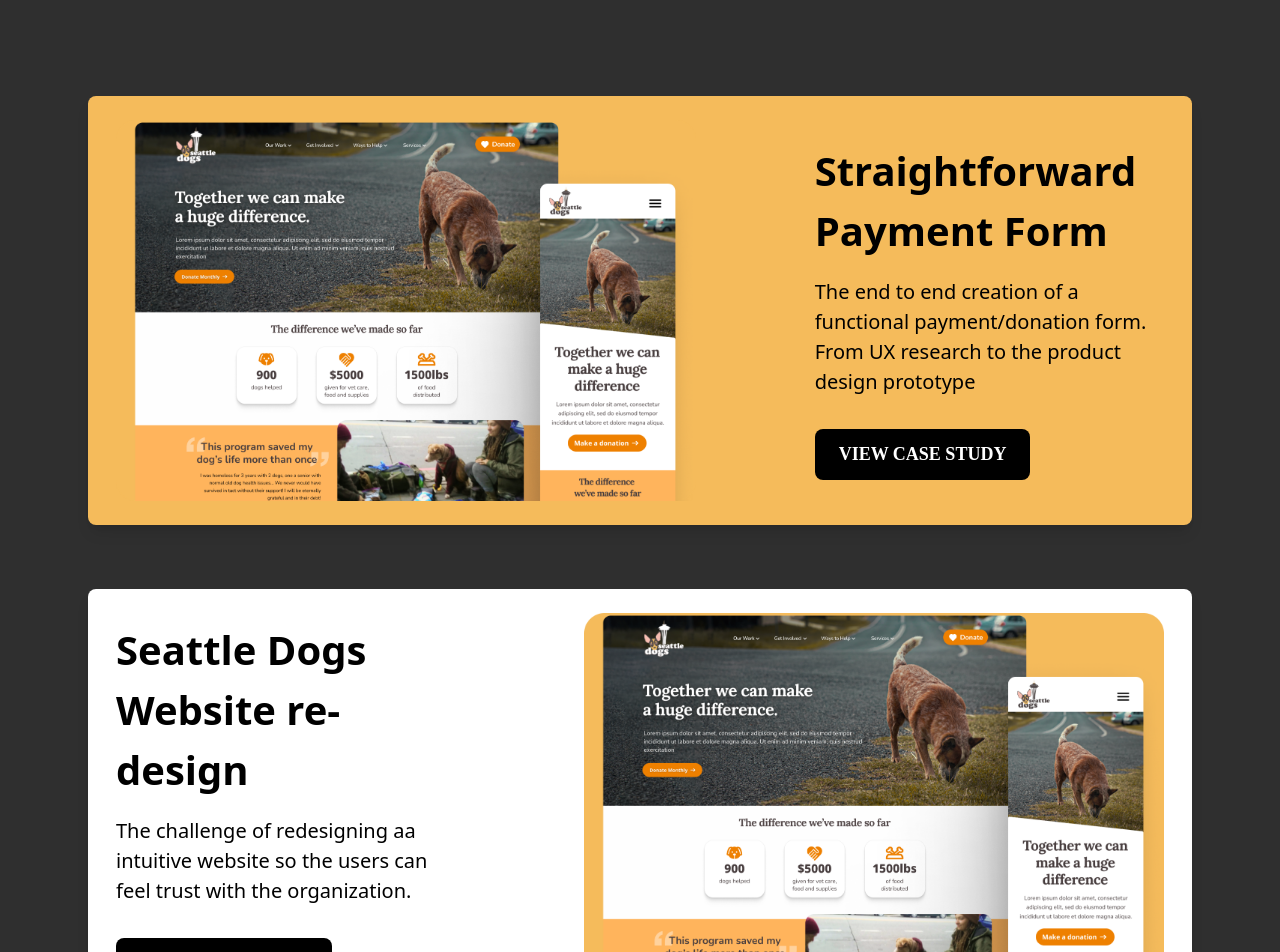
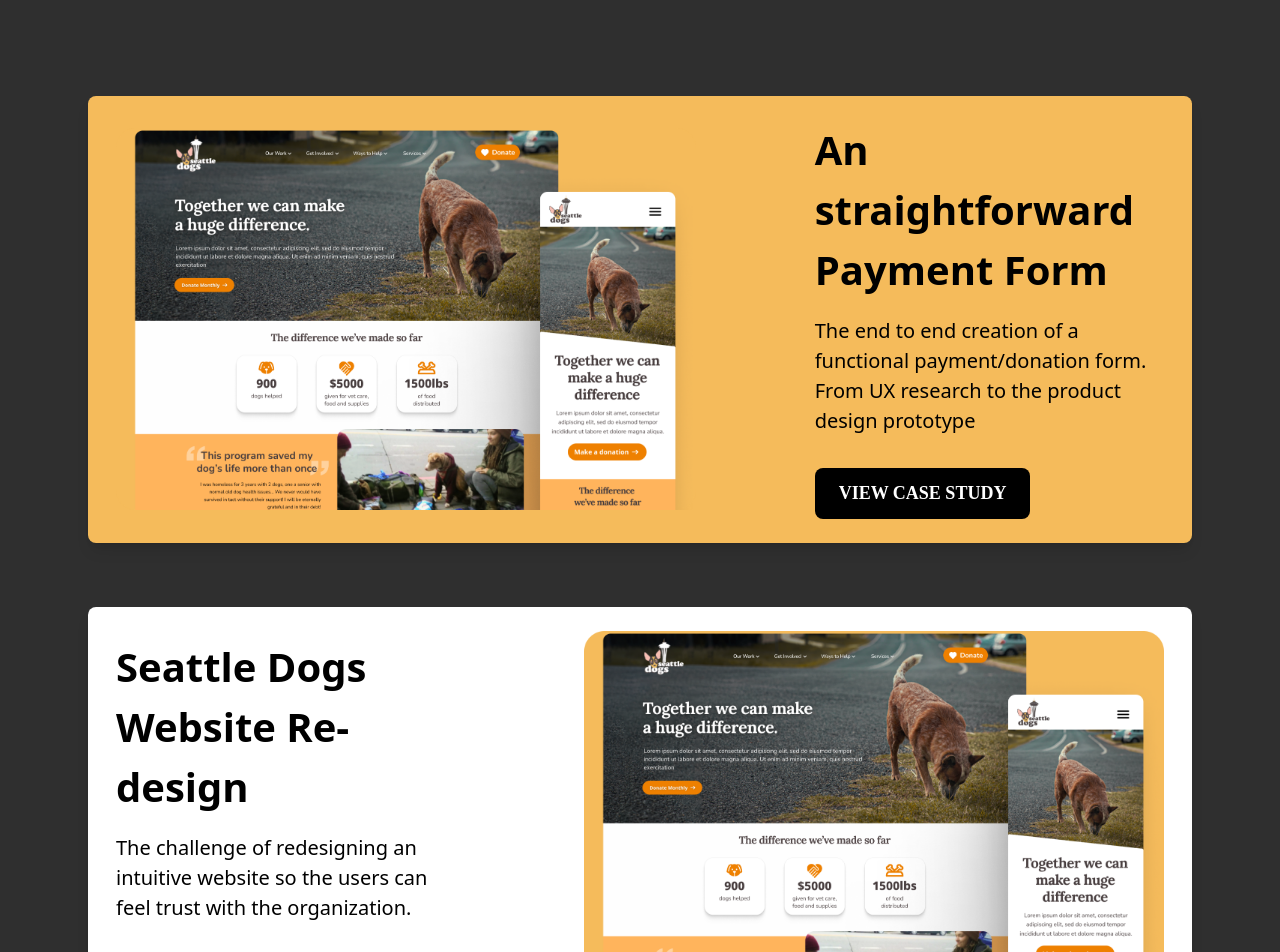
Before and after one commit to gustxyz/andressa-portfolio, a Next.js app: page / in a window 1280 px wide. Shown: the part 660-1612 px from the top of the page. Built offline with nearby package versions, Linux system fonts and the light colour scheme.

Commit message:
typos_fix

```diff
--- a/app/my-work/page.tsx
+++ b/app/my-work/page.tsx
@@ -26,7 +26,7 @@ export default function Home() {
       <Container>
         <Card
           imagePath="/images/project_card_1.png"
-          contentTitle="Straightforward Payment Form"
+          contentTitle="A straightforward Payment Form"
           contentParagraph="The end to end creation of aa functional payment/donation form. From UX research to the product design prototype."
           contentAnchor="my-work/seattle-dogs"
           color="white"
@@ -37,8 +37,8 @@ export default function Home() {
       <Container>
         <Card
           imagePath="/images/seattle_dogs_mockup.png"
-          contentTitle="Seattle Dogs Website re-design"
-          contentParagraph="The challenge of redesigning aa intuitive website so the users can feel trust with the organization."
+          contentTitle="Seattle Dogs Website Re-design"
+          contentParagraph="The challenge of redesigning an intuitive website so the users can feel trust with the organization."
           contentAnchor="my-work/seattle-dogs"
           color="white"
           direction="right"
--- a/app/page.tsx
+++ b/app/page.tsx
@@ -22,7 +22,7 @@ export default function Home() {
       <Container>
         <Card
           imagePath="/images/project_card_1.png"
-          contentTitle="Straightforward Payment Form"
+          contentTitle="An straightforward Payment Form"
           contentParagraph="The end to end creation of a functional payment/donation form. From UX research to the product design prototype"
           contentAnchor="my-work/seattle-dogs"
           color="yellow"
@@ -33,8 +33,8 @@ export default function Home() {
       <Container>
         <Card
           imagePath="/images/project_card_1.png"
-          contentTitle="Seattle Dogs Website re-design"
-          contentParagraph="The challenge of redesigning aa intuitive website so the users can feel trust with the organization."
+          contentTitle="Seattle Dogs Website Re-design"
+          contentParagraph="The challenge of redesigning an intuitive website so the users can feel trust with the organization."
           contentAnchor="my-work/seattle-dogs"
           color="white"
           direction="right"
```
